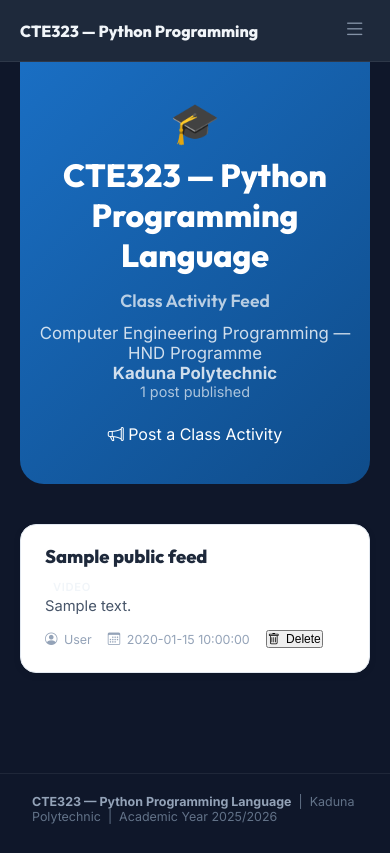
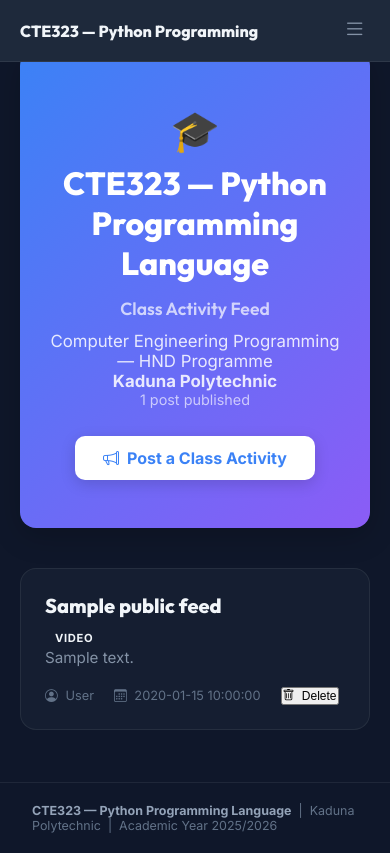
Before and after one commit to baabz/CTE323_LMS, a Flask app: page /showcase in a window 390 px wide. Before the commit the page ends 824 px from the top, so only its background shows below. Run offline with Flask 3, Linux system fonts and the light colour scheme; the visitor is signed in with stand-in values (Sample User, id 1); a database or web service that is not in the repository returns one stand-in record (values such as "Sample title"); some libraries are stand-ins or nearby versions.

Commit message:
Beautify public showcase Class Feed: apply dark/light theme overrides to timeline cards, custom hero buttons, and responsive grid layout

```diff
--- a/templates/index.html
+++ b/templates/index.html
@@ -33,40 +33,43 @@
   /* ---- Public Feed specific styles ---- */
 
   .feed-hero {
-    background: linear-gradient(135deg, #1a6fc4 0%, #0f4c8a 100%);
+    background: linear-gradient(135deg, var(--accent-blue), var(--accent-purple));
     color: #fff;
-    padding: 3rem 1rem 2.5rem;
+    padding: 3.5rem 1.5rem 3rem;
     text-align: center;
     margin-bottom: 2.5rem;
-    border-radius: 0 0 24px 24px;
+    border-radius: 16px;
+    box-shadow: 0 8px 30px rgba(0, 0, 0, 0.2);
   }
 
-  .feed-hero h1 { font-size: 2rem; font-weight: 700; margin-bottom: 0.5rem; }
-  .feed-hero p  { color: rgba(255,255,255,0.8); font-size: 1.05rem; }
+  .feed-hero h1 { font-size: 2rem; font-weight: 800; margin-bottom: 0.5rem; }
+  .feed-hero p  { color: rgba(255,255,255,0.85); font-size: 1.05rem; }
 
-  .feed-hero .hero-actions { margin-top: 1.5rem; display: flex; gap: 0.75rem; justify-content: center; flex-wrap: wrap; }
+  .feed-hero .hero-actions { margin-top: 1.75rem; display: flex; gap: 0.75rem; justify-content: center; flex-wrap: wrap; }
 
   /* ---- Feed post cards ---- */
   .feed-card {
-    background: #fff;
+    background: var(--card-bg);
+    backdrop-filter: blur(16px);
     border-radius: 16px;
     overflow: hidden;
-    border: 1px solid #e2e8f0;
-    box-shadow: 0 2px 8px rgba(0,0,0,0.06);
-    transition: transform 0.2s ease, box-shadow 0.2s ease;
-    margin-bottom: 1.75rem;
+    border: 1px solid var(--border);
+    transition: border-color 0.25s cubic-bezier(0.4, 0, 0.2, 1), transform 0.25s cubic-bezier(0.4, 0, 0.2, 1), box-shadow 0.25s cubic-bezier(0.4, 0, 0.2, 1);
+    margin-bottom: 2rem;
   }
 
   .feed-card:hover {
-    transform: translateY(-3px);
-    box-shadow: 0 8px 24px rgba(0,0,0,0.1);
+    border-color: var(--card-hover-border);
+    transform: translateY(-4px);
+    box-shadow: var(--card-hover-shadow);
   }
 
   .feed-card-media {
     width: 100%;
-    max-height: 420px;
+    max-height: 480px;
     object-fit: cover;
     display: block;
+    border-bottom: 1px solid var(--border);
   }
 
   .feed-card-video {
@@ -74,56 +77,97 @@
     aspect-ratio: 16 / 9;
     border: none;
     display: block;
+    border-bottom: 1px solid var(--border);
   }
 
   .feed-card-body {
-    padding: 1.25rem 1.5rem 1.5rem;
+    padding: 1.5rem;
   }
 
   .feed-card-title {
-    font-size: 1.15rem;
+    font-size: 1.25rem;
     font-weight: 700;
-    color: #1e293b;
-    margin-bottom: 0.4rem;
+    color: var(--text-primary);
+    margin-bottom: 0.5rem;
   }
 
   .feed-card-desc {
-    color: #475569;
-    font-size: 0.92rem;
+    color: var(--text-secondary);
+    font-size: 0.95rem;
     line-height: 1.6;
-    margin-bottom: 0.75rem;
+    margin-bottom: 1rem;
   }
 
   .feed-card-meta {
-    font-size: 0.78rem;
-    color: #94a3b8;
+    font-size: 0.8rem;
+    color: var(--text-muted);
     display: flex;
-    gap: 1rem;
+    gap: 1.25rem;
     flex-wrap: wrap;
     align-items: center;
   }
 
-  .feed-card-meta i { margin-right: 3px; }
+  .feed-card-meta i { margin-right: 4px; }
 
   .media-badge {
     font-size: 0.7rem;
-    font-weight: 600;
+    font-weight: 700;
     text-transform: uppercase;
     letter-spacing: 0.06em;
-    padding: 2px 8px;
+    padding: 4px 10px;
     border-radius: 20px;
   }
 
-  .media-badge.image      { background: #dcfce7; color: #16a34a; }
-  .media-badge.video_link { background: #fee2e2; color: #dc2626; }
+  .media-badge.image      { background: rgba(16,185,129,0.15); color: var(--accent-green); }
+  .media-badge.video_link { background: rgba(239,68,68,0.15); color: #f87171; }
 
   .empty-feed {
     text-align: center;
     padding: 5rem 1rem;
-    color: #94a3b8;
+    color: var(--text-muted);
   }
 
   .empty-feed .empty-icon { font-size: 4rem; margin-bottom: 1rem; opacity: 0.5; }
+  .btn-hero-primary {
+    background: #fff;
+    color: var(--accent-blue);
+    font-weight: 700;
+    padding: 0.75rem 1.75rem;
+    border-radius: 10px;
+    border: none;
+    cursor: pointer;
+    box-shadow: 0 4px 15px rgba(0, 0, 0, 0.15);
+    display: inline-flex; align-items: center; gap: 0.5rem;
+    transition: all 0.25s cubic-bezier(0.4, 0, 0.2, 1);
+  }
+  .btn-hero-primary:hover {
+    transform: translateY(-2px);
+    box-shadow: 0 6px 20px rgba(0, 0, 0, 0.25);
+    background: #f8fafc;
+  }
+  .btn-hero-primary:active {
+    transform: translateY(0) scale(0.96);
+  }
+
+  .btn-hero-secondary {
+    background: transparent;
+    color: #fff;
+    font-weight: 700;
+    padding: 0.75rem 1.75rem;
+    border-radius: 10px;
+    border: 2px solid rgba(255, 255, 255, 0.4);
+    cursor: pointer;
+    display: inline-flex; align-items: center; gap: 0.5rem;
+    transition: all 0.25s cubic-bezier(0.4, 0, 0.2, 1);
+  }
+  .btn-hero-secondary:hover {
+    transform: translateY(-2px);
+    border-color: #fff;
+    background: rgba(255, 255, 255, 0.08);
+  }
+  .btn-hero-secondary:active {
+    transform: translateY(0) scale(0.96);
+  }
 </style>
 {% endblock %}
 
@@ -147,17 +191,17 @@
   <div class="hero-actions">
     {% if not session.get('user_id') %}
       {# For unauthenticated visitors — clear call to action #}
-      <a href="{{ url_for('login') }}" class="btn btn-warning fw-semibold px-4">
-        <i class="bi bi-box-arrow-in-right me-1"></i> Staff / Student Login
+      <a href="{{ url_for('login') }}" class="btn-hero-primary">
+        <i class="bi bi-box-arrow-in-right"></i> Staff / Student Login
       </a>
-      <a href="{{ url_for('register') }}" class="btn btn-outline-light px-4">
-        <i class="bi bi-person-plus me-1"></i> Register as Student
+      <a href="{{ url_for('register') }}" class="btn-hero-secondary">
+        <i class="bi bi-person-plus"></i> Register as Student
       </a>
     {% else %}
       {# For logged-in staff — shortcut to post #}
       {% if session.get('role') in ('admin', 'sub_teacher') %}
-        <a href="{{ url_for('post_to_feed') }}" class="btn btn-warning fw-semibold px-4">
-          <i class="bi bi-megaphone me-1"></i> Post a Class Activity
+        <a href="{{ url_for('post_to_feed') }}" class="btn-hero-primary">
+          <i class="bi bi-megaphone"></i> Post a Class Activity
         </a>
       {% endif %}
     {% endif %}
```
